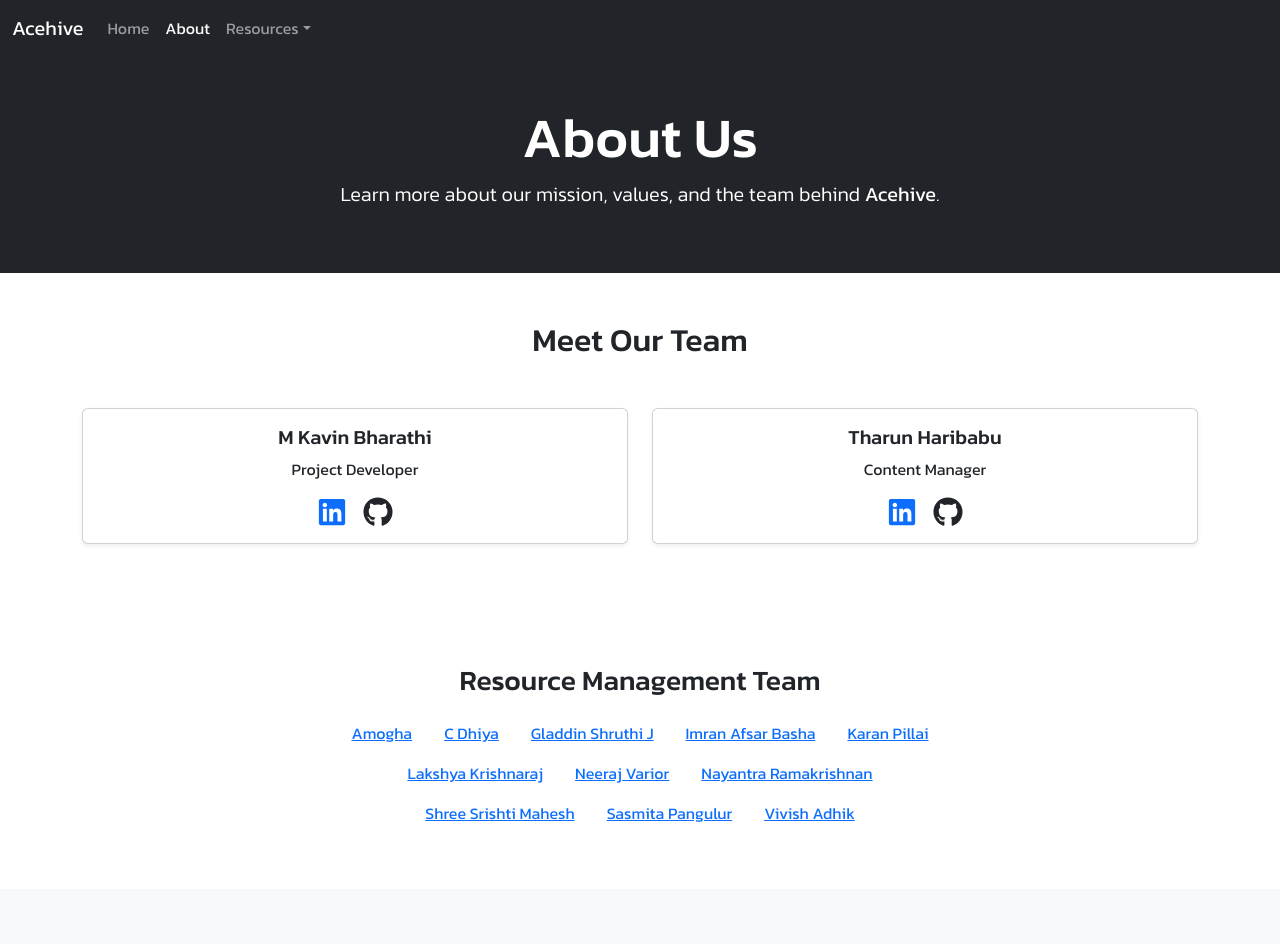
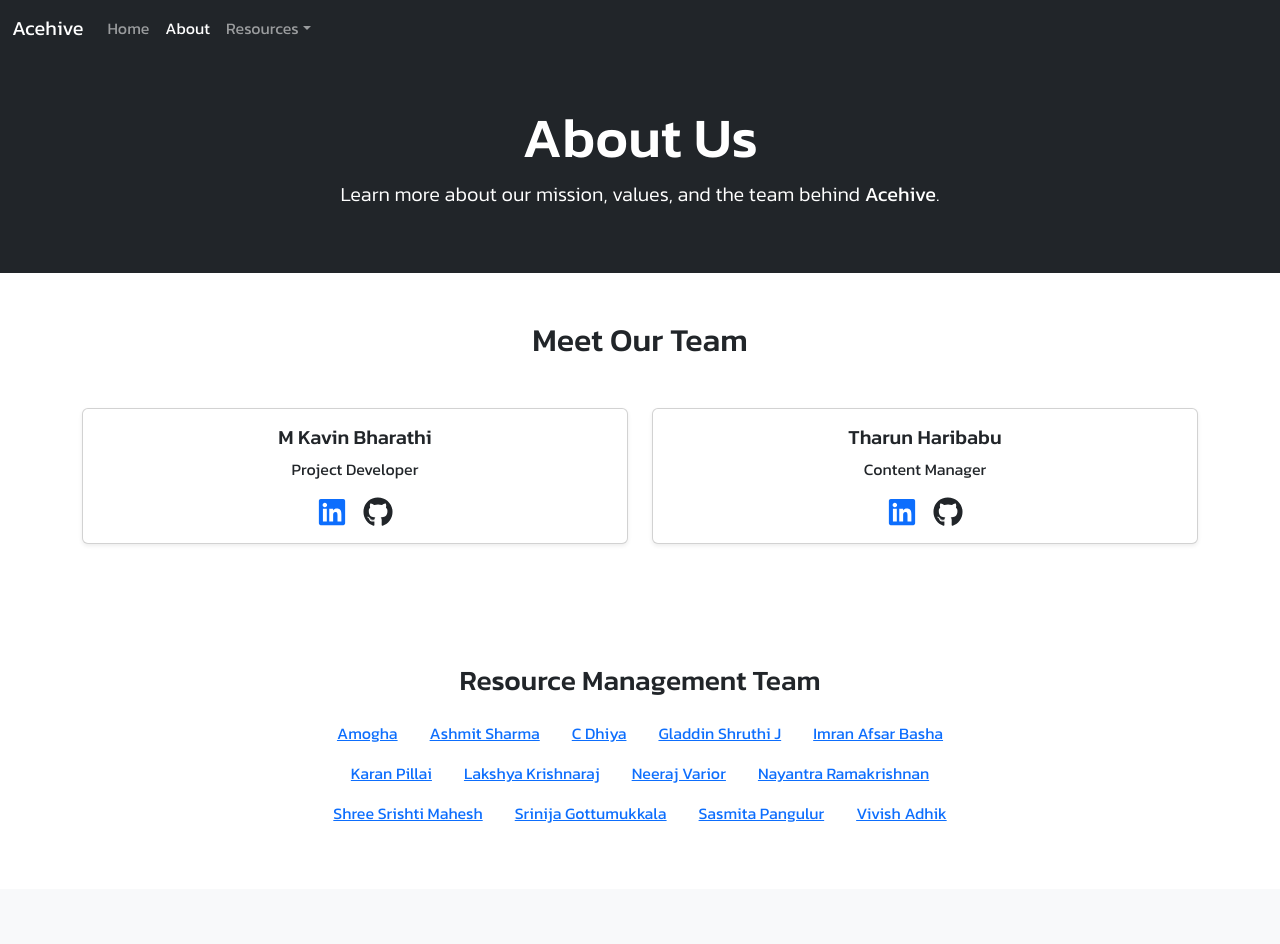
Before and after one commit to kavinmahendran09/acehive, a React (Vite) app: page /about in a window 1280 px wide. Shown: the top 944 px of the page. Built offline with nearby package versions, Linux system fonts and the light colour scheme; no server answers.

Commit message:
chore : added people to about page

```diff
--- a/src/assets/About.tsx
+++ b/src/assets/About.tsx
@@ -67,6 +67,9 @@ const About: React.FC = () => {
             <a href="https://www.linkedin.com/in/amogha-vemuri-b9534a267/" target="_blank" rel="noopener noreferrer" className="mx-3 mb-3 text-center col-12 col-md-auto">
               Amogha
             </a>
+            <a href="https://www.linkedin.com/in/ashmit-sharma-9a69b1325?utm_source=share&utm_campaign=share_via&utm_content=profile&utm_medium=android_app" target="_blank" rel="noopener noreferrer" className="mx-3 mb-3 text-center col-12 col-md-auto">
+              Ashmit Sharma
+            </a>
             <a href="https://www.linkedin.com/in/dhiya-chandrasekar-824099259" target="_blank" rel="noopener noreferrer" className="mx-3 mb-3 text-center col-12 col-md-auto">
               C Dhiya
             </a>
@@ -90,6 +93,9 @@ const About: React.FC = () => {
             </a>
             <a href="https://www.linkedin.com/in/shree-srishti-mahesh-b5293b1aa/" target="_blank" rel="noopener noreferrer" className="mx-3 mb-3 text-center col-12 col-md-auto">
               Shree Srishti Mahesh
+            </a>
+            <a href="https://www.linkedin.com/in/srinija-gottumukkala" target="_blank" rel="noopener noreferrer" className="mx-3 mb-3 text-center col-12 col-md-auto">
+            Srinija Gottumukkala
             </a>
             <a href="https://www.linkedin.com/in/sasmita-p-578b13289" target="_blank" rel="noopener noreferrer" className="mx-3 mb-3 text-center col-12 col-md-auto">
               Sasmita Pangulur
```
